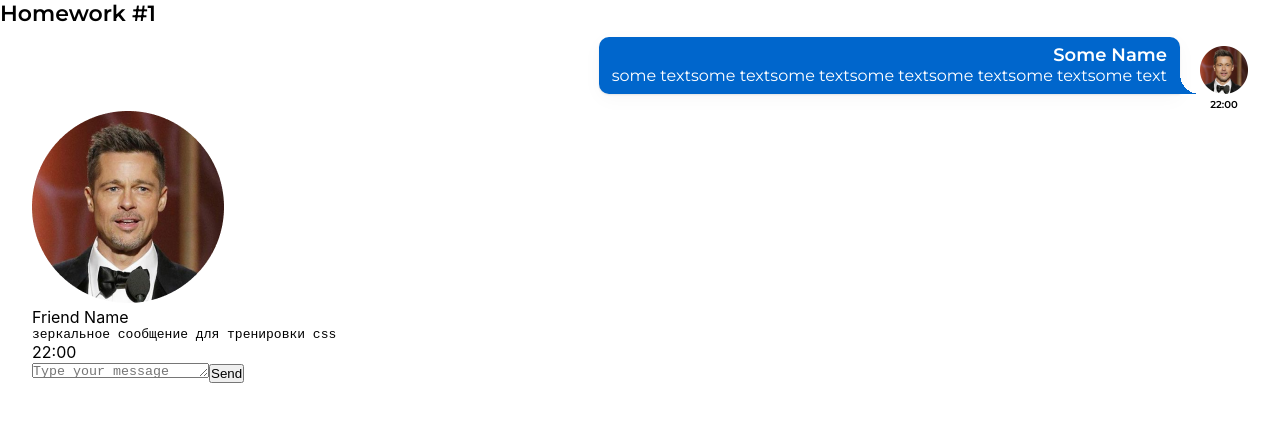
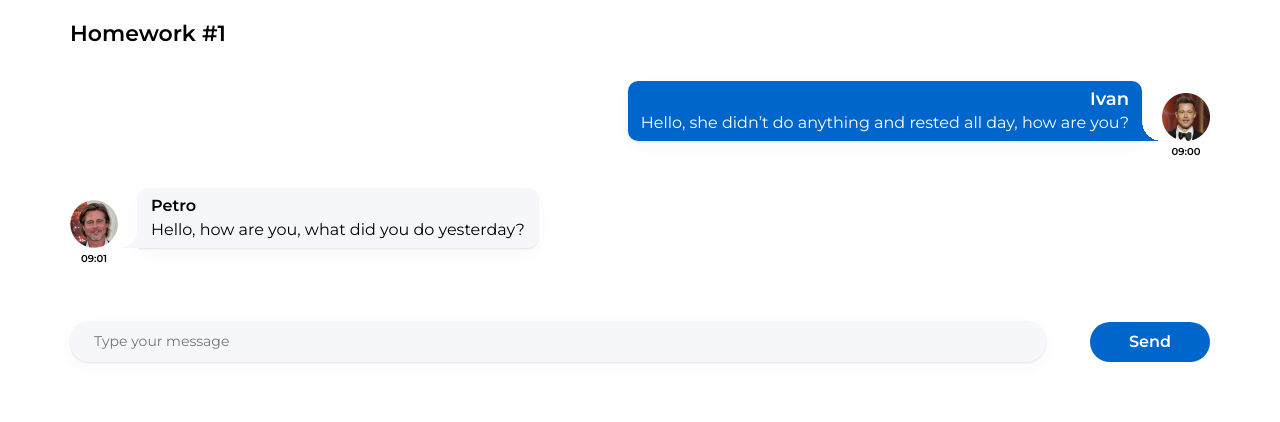
Before and after one commit to vovkahorror/react-autochecked-tasks, a React (Create React App) app: page / in a window 1280 px wide. Shown: the top 422 px of the page. Built offline with nearby package versions, Linux system fonts and the light colour scheme.

Commit message:
completed the first task

```diff
--- a/src/s1-main/App.module.css
+++ b/src/s1-main/App.module.css
@@ -2,10 +2,11 @@
 
 .App {
   --header_height: 60px;
+  padding: 20px 70px;
 }
 
 .hw {
-  width: 95%;
+  max-width: 1280px;
   margin: 10px auto;
 }
 
@@ -20,5 +21,6 @@
 .dialog {
   display: flex;
   flex-direction: column;
-
+  gap: 30px;
+  margin-top: 34px;
 }
--- a/src/s2-homeworks/hw01/HW1.tsx
+++ b/src/s2-homeworks/hw01/HW1.tsx
@@ -1,9 +1,10 @@
-import React from 'react'
-import Message from './message/Message'
-import MessageSender from './message-sender/MessageSender'
-import s2 from '../../s1-main/App.module.css'
-import FriendMessage from './friend-message/FriendMessage'
-import avatar from './avatar.png'
+import React from 'react';
+import Message from './message/Message';
+import MessageSender from './message-sender/MessageSender';
+import s2 from '../../s1-main/App.module.css';
+import FriendMessage from './friend-message/FriendMessage';
+import avatar from './avatar.png';
+import avatarFriend from './avatar-friend.png';
 
 /*
 * 1 - описать тип MessageType
@@ -34,24 +35,24 @@ export const message0: MessageType = {
     id: 0,
     user: {
         avatar: avatar, // можно менять
-        name: 'Some Name',  // можно менять
+        name: 'Ivan',  // можно менять
     },
     message: {
-        text: 'some textsome textsome textsome textsome textsome textsome text', // можно менять
-        time: '22:00', // можно менять
+        text: 'Hello, she didn’t do anything and rested all day, how are you?', // можно менять
+        time: '09:00', // можно менять
     },
-}
+};
 export const friendMessage0: MessageType = {
     id: 100,
     user: {
-        avatar: avatar, // можно менять
-        name: 'Friend Name', // можно менять
+        avatar: avatarFriend, // можно менять
+        name: 'Petro', // можно менять
     },
     message: {
-        text: 'зеркальное сообщение для тренировки css', // можно менять
-        time: '22:00', // можно менять
+        text: 'Hello, how are you, what did you do yesterday?', // можно менять
+        time: '09:01', // можно менять
     },
-}
+};
 
 const HW1 = () => {
     return (
@@ -60,15 +61,15 @@ const HW1 = () => {
             <div className={s2.hw}>
                 {/*проверка отображения (не менять)*/}
                 <div className={s2.dialog}>
-                    <Message message={message0} />
-                    <FriendMessage message={friendMessage0} />
+                    <Message message={message0}/>
+                    <FriendMessage message={friendMessage0}/>
                 </div>
 
                 {/*для автоматической проверки дз (не менять)*/}
-                <MessageSender M={Message} />
+                <MessageSender M={Message}/>
             </div>
         </div>
-    )
-}
+    );
+};
 
-export default HW1
+export default HW1;
--- a/src/s2-homeworks/hw01/friend-message/FriendMessage.module.css
+++ b/src/s2-homeworks/hw01/friend-message/FriendMessage.module.css
@@ -1,31 +1,70 @@
 .friendMessage {
-
+  display: flex;
+  flex-direction: column;
 }
 
 .friendImageAndText {
-
+  display: flex;
+  gap: 20px;
 }
 
 .friendImageAndText img {
-
+  align-self: flex-end;
+  width: 48px;
+  height: 48px;
 }
 
 .friendText {
-
+  position: relative;
+  display: flex;
+  flex-direction: column;
+  gap: 4px;
+  padding: 8px 13px;
+  background: #F5F7FB;
+  box-shadow: 0px 5px 20px rgba(29, 33, 38, 0.03), 0px 1px 2px rgba(29, 33, 38, 0.1);
+  border-radius: 10px 10px 10px 0;
 }
 
-.friendText:after {
-
+.friendText::after {
+  content: '';
+  position: absolute;
+  right: 100%;
+  bottom: 0;
+  align-self: flex-end;
+  width: 20px;
+  height: 20px;
+  background: radial-gradient(
+          circle at 0 0,
+          rgba(0, 0, 0, 0) 20px,
+          #F5F7FB 0);
 }
 
 .friendName {
-
+  font-family: 'Montserrat', sans-serif;
+  font-style: normal;
+  font-weight: 600;
+  font-size: 16px;
+  line-height: 20px;
+  color: #000000;
 }
 
 .friendMessageText {
-
+  font-family: 'Montserrat', sans-serif;
+  font-style: normal;
+  font-weight: 400;
+  font-size: 16px;
+  line-height: 20px;
+  color: #000000;
 }
 
 .friendTime {
-
+  width: 48px;
+  margin-top: 5px;
+  text-align: center;
+  font-family: 'Montserrat', sans-serif;
+  font-style: normal;
+  font-weight: 600;
+  font-size: 10px;
+  line-height: 12px;
+  color: #000000;
 }
--- a/src/s2-homeworks/hw01/message-sender/MessageSender.module.css
+++ b/src/s2-homeworks/hw01/message-sender/MessageSender.module.css
@@ -1,18 +1,49 @@
 .sendForm {
-
+  display: flex;
+  justify-content: space-between;
+  gap: 44px;
+  margin-top: 56px;
 }
 
 .textarea {
+  flex-grow: 1;
+  padding: 12px 24px;
+  resize: none;
+  font-family: 'Montserrat', sans-serif;
+  font-style: normal;
+  font-weight: 400;
+  font-size: 14px;
+  line-height: 17px;
+  background: #F5F7FB;
+  box-shadow: 0px 5px 20px rgba(29, 33, 38, 0.03), 0px 1px 2px rgba(29, 33, 38, 0.1);
+  border: none;
+  outline: none;
+  border-radius: 20px;
+}
 
+.textarea::-webkit-scrollbar {
+  width: 0;
 }
 
 .button {
-
+  align-self: center;
+  padding: 10px 39px;
+  font-family: 'Montserrat', sans-serif;
+  font-style: normal;
+  font-weight: 600;
+  font-size: 16px;
+  line-height: 20px;
+  color: #FFFFFF;
+  background: #0066CC;
+  border: none;
+  border-radius: 20px;
+  cursor: pointer;
 }
 
 .button:hover {
 
 }
+
 .button:active {
 
 }
--- a/src/s2-homeworks/hw01/message/Message.module.css
+++ b/src/s2-homeworks/hw01/message/Message.module.css
@@ -7,6 +7,7 @@
 .imageAndText {
   display: flex;
   flex-direction: row-reverse;
+  gap: 20px;
 }
 
 .imageAndText img {
@@ -16,16 +17,22 @@
 }
 
 .text {
+  position: relative;
   display: flex;
   flex-direction: column;
   align-items: flex-end;
+  gap: 3px;
   padding: 7px 13px 8px 13px;
   background: #0066CC;
   box-shadow: 0px 5px 20px rgba(29, 33, 38, 0.03), 0px 1px 2px rgba(29, 33, 38, 0.1);
   border-radius: 10px 10px 0 10px;
 }
 
-.text_after {
+.text::before {
+  content: '';
+  position: absolute;
+  left: 100%;
+  bottom: 0;
   align-self: flex-end;
   width: 20px;
   height: 20px;
--- a/src/s2-homeworks/hw01/message/Message.tsx
+++ b/src/s2-homeworks/hw01/message/Message.tsx
@@ -18,7 +18,6 @@ const Message = (props: MessagePropsType) => {
                     src={props.message.user.avatar}
                     //
                 />
-                <div className={s.text_after}></div>
                 <div className={s.text}>
                     <div id={'hw1-name-' + props.message.id} className={s.name}>
                         {/*создаёт студент*/}
```
Also changed, not shown: src/s2-homeworks/hw01/avatar-friend.png (added).
